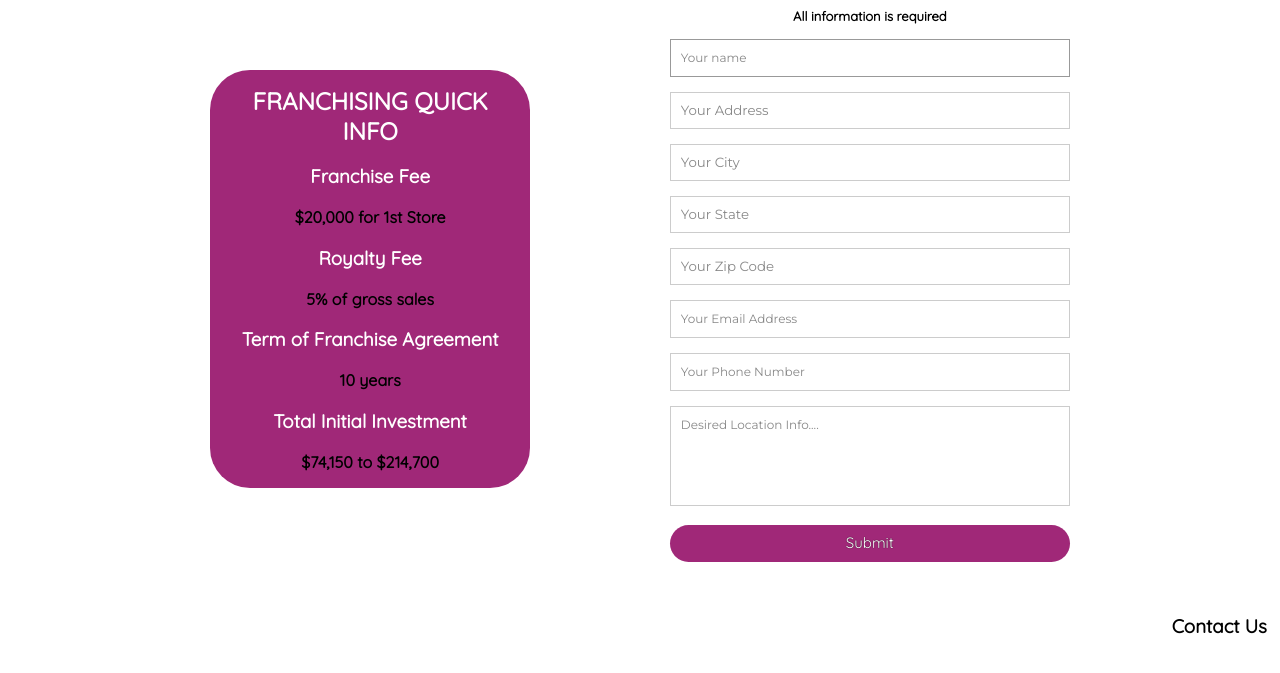
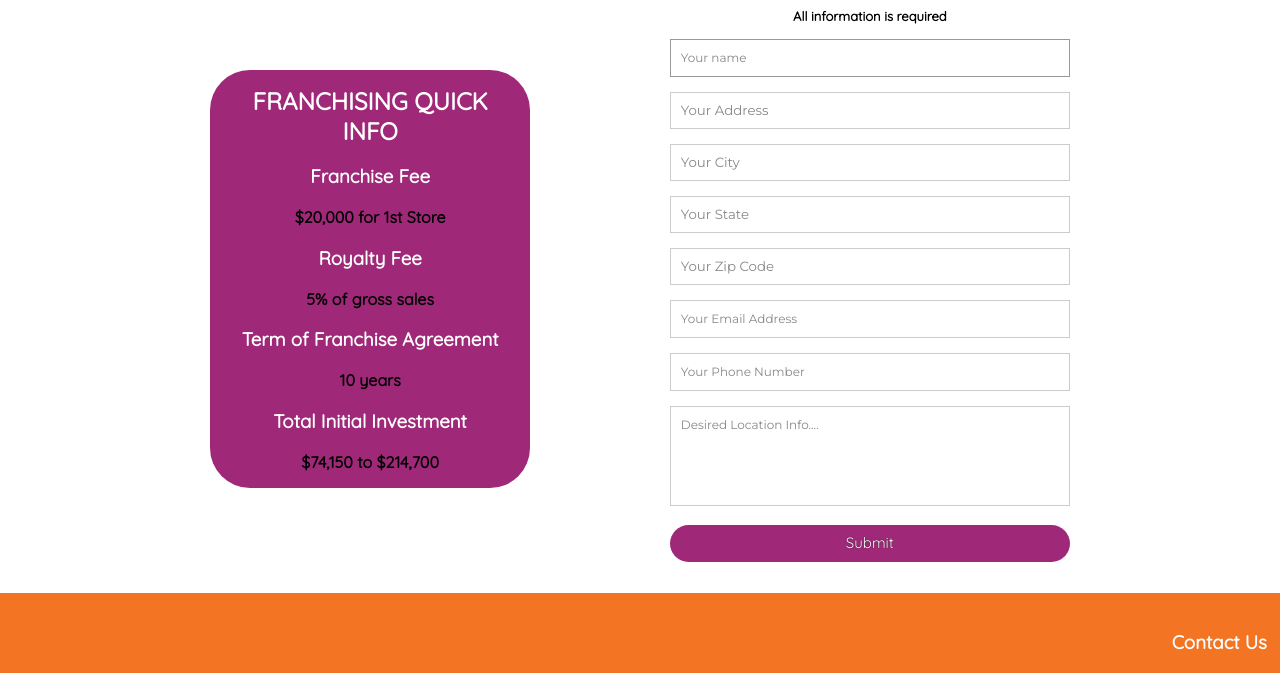
Before and after one commit to KentStateWeb/fall-2018-joshua-townsend-pulp, a plain HTML site: page prototype/franchise.html in a window 1280 px wide. Shown: the part 462-1135 px from the top of the page. Drawn offline with Linux system fonts and the light colour scheme.

Commit message:
Footer fix test

```diff
--- a/prototype/franchise.html
+++ b/prototype/franchise.html
@@ -11,6 +11,7 @@
   </head>
   <body>
 
+<div class="magic">
         <header>
         <img src="PULPLOGO.png" alt= "Pulp Logo">
         <nav>
@@ -90,5 +91,6 @@
     </footer>
 
       <link href="style.css" rel="stylesheet" type="text/css" media="screen" />
+</div>
   </body>
   </html>
--- a/prototype/style.css
+++ b/prototype/style.css
@@ -1,6 +1,10 @@
 body {
   margin: 0 auto;
   padding: 0;
+  position: relative;
+  margin: 0;
+  padding-bottom: 6rem;
+  min-height: 100%;
 }
 
 /* Header CSS */
@@ -463,14 +467,16 @@ fieldset {
 
 /* Footer CSS */
 footer {
-  margin: 0 auto;
-  padding: 0;
-  width: 100%;
+  position: absolute;
+  right: 0;
+  bottom: 0;
+  left: 0;
+  background: #F37423;
 }
 
 .foot {
   text-align: right;
   margin-right: 0.7em;
   padding-top: 1em;
-  color: black;
+  color: white;
 }
```
